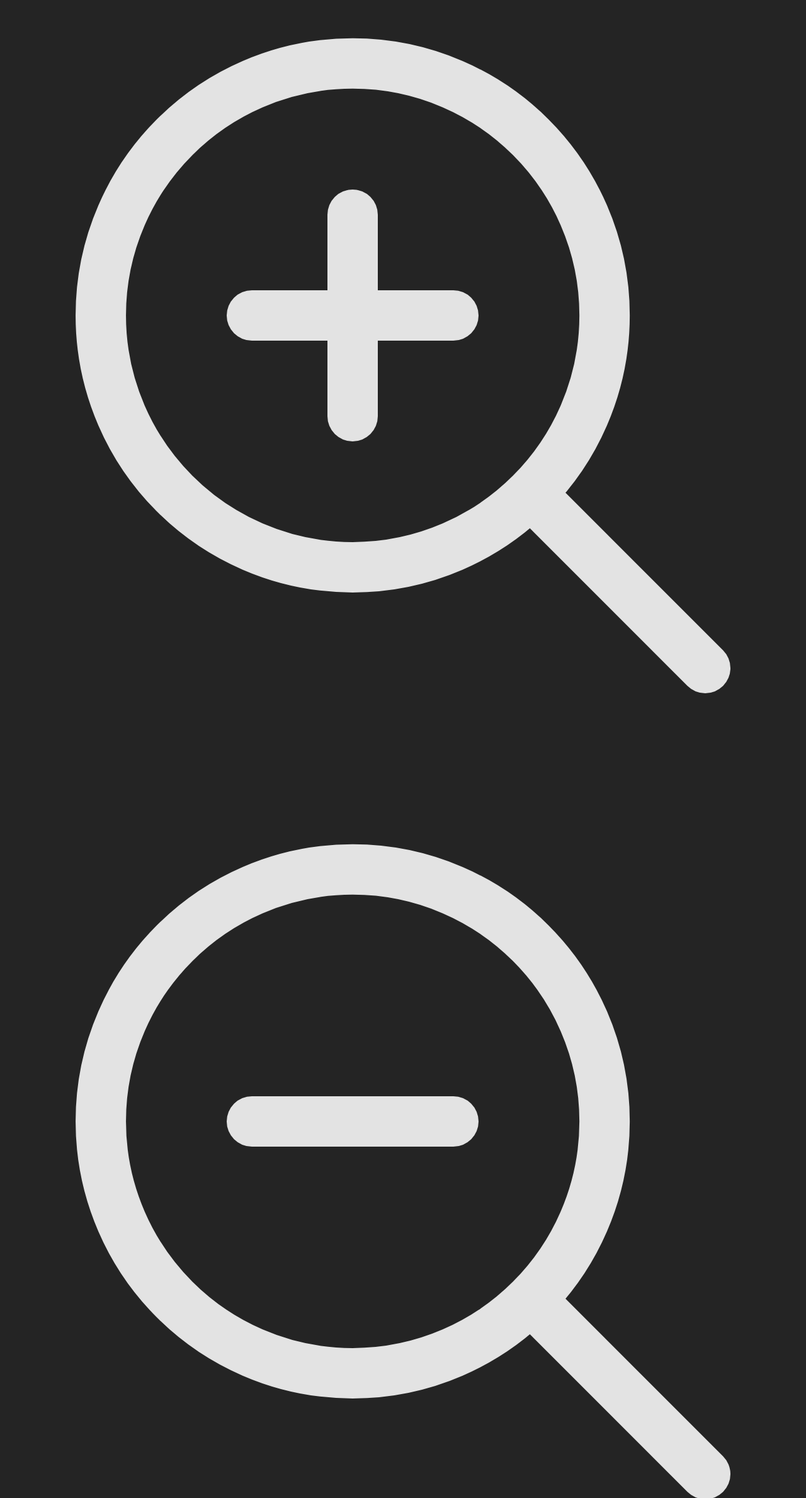
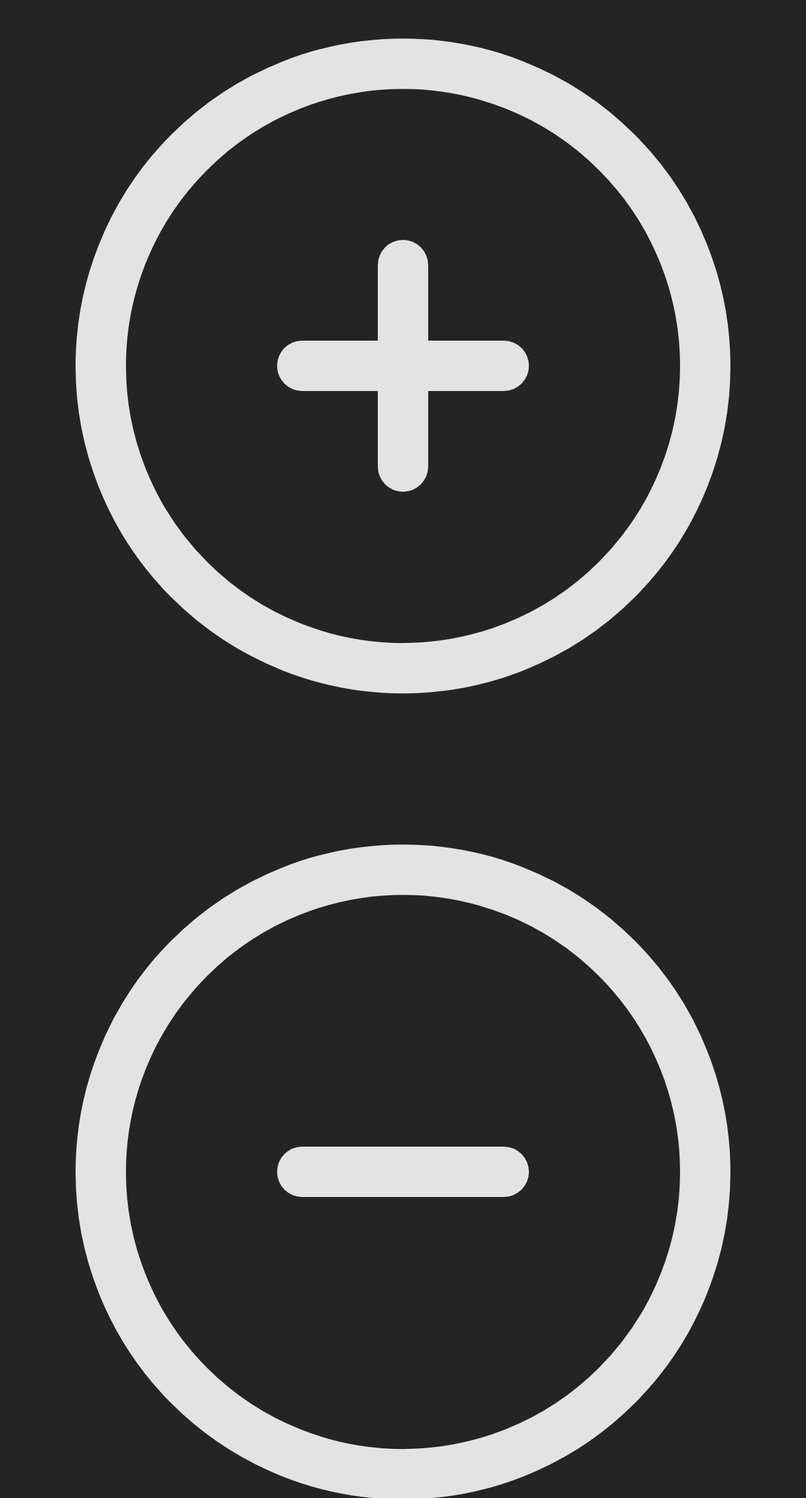
Before and after one commit to portfolio-bryan/camera-web-app, a React (Vite) app: page /cameras/1 in a window 1280 px wide. Shown: the part 5287-7666 px from the top of the page at 63% size. Built offline with nearby package versions, Linux system fonts and the light colour scheme.

Commit message:
feat: zoom icon

```diff
--- a/src/components/ZoomControl/index.tsx
+++ b/src/components/ZoomControl/index.tsx
@@ -1,11 +1,14 @@
 export function ZoomControl() {
   return (
-    <div className="border">
-      <svg xmlns="http://www.w3.org/2000/svg" fill="none" viewBox="0 0 24 24" strokeWidth="1.5" stroke="currentColor" className="size-10">
-        <path strokeLinecap="round" strokeLinejoin="round" d="m21 21-5.197-5.197m0 0A7.5 7.5 0 1 0 5.196 5.196a7.5 7.5 0 0 0 10.607 10.607ZM10.5 7.5v6m3-3h-6" />
+    <div className="flex flex-col items-center w-10 rounded-full space-y-4 bg-gradient-to-br from-[#262626] via-[#bebebe]">
+      <svg xmlns="http://www.w3.org/2000/svg" fill="none" viewBox="0 0 24 24" strokeWidth="1.5" stroke="currentColor"
+        className="size-10 opacity-50">
+        <path strokeLinecap="round" strokeLinejoin="round" d="M12 9v6m3-3H9m12 0a9 9 0 1 1-18 0 9 9 0 0 1 18 0Z" />
       </svg>
-      <svg xmlns="http://www.w3.org/2000/svg" fill="none" viewBox="0 0 24 24" strokeWidth={1.5} stroke="currentColor" className="size-10">
-        <path strokeLinecap="round" strokeLinejoin="round" d="m21 21-5.197-5.197m0 0A7.5 7.5 0 1 0 5.196 5.196a7.5 7.5 0 0 0 10.607 10.607ZM13.5 10.5h-6" />
+
+      <svg xmlns="http://www.w3.org/2000/svg" fill="none" viewBox="0 0 24 24" strokeWidth="1.5" stroke="currentColor"
+        className="size-10 opacity-50">
+        <path strokeLinecap="round" strokeLinejoin="round" d="M15 12H9m12 0a9 9 0 1 1-18 0 9 9 0 0 1 18 0Z" />
       </svg>
     </div>
   )
```
